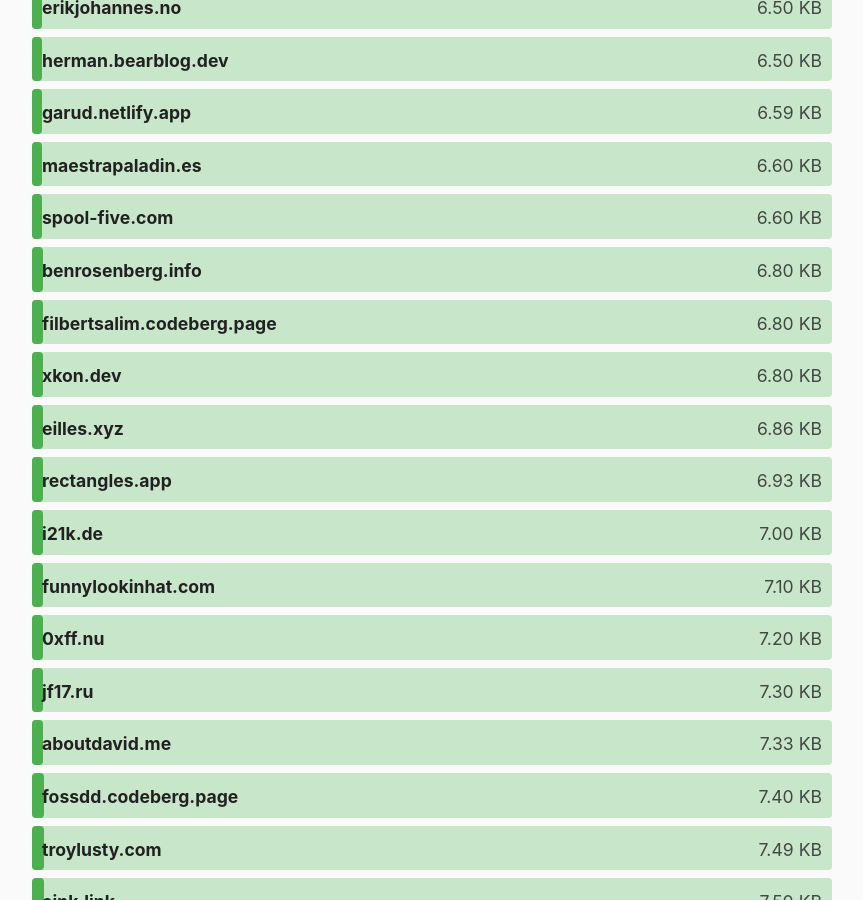
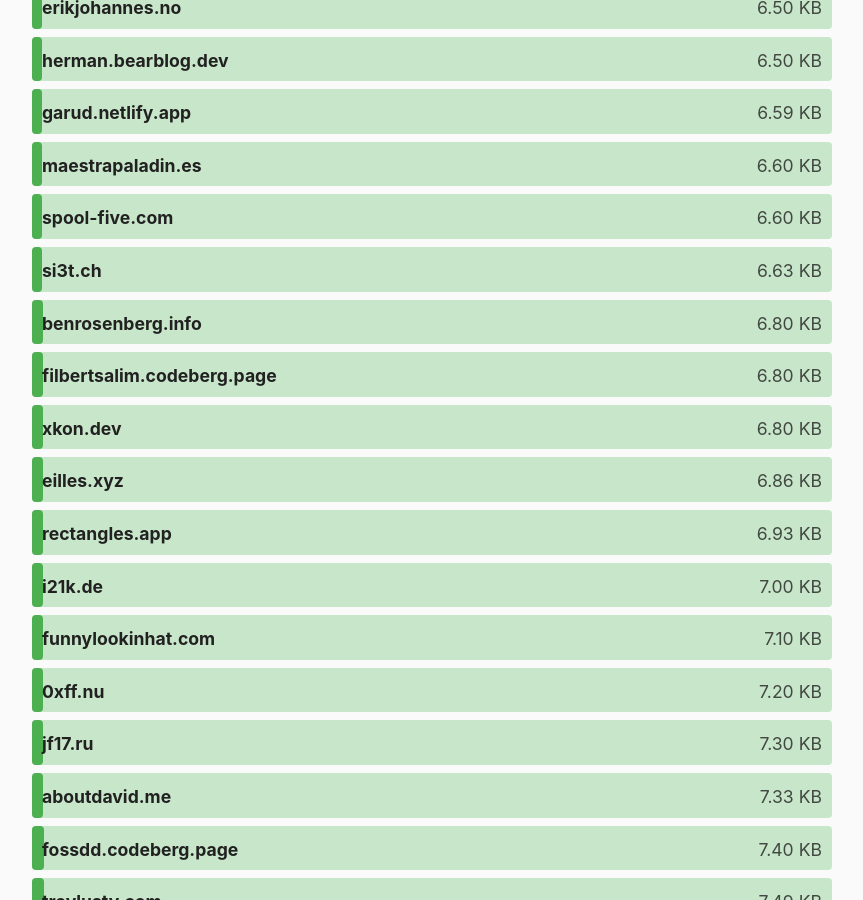
Before and after one commit to kevquirk/512kb.club, a Jekyll site: the page built from index.md, in a window 1280 px wide and 900 px high, scrolled down 3164 px. Shown: the whole window, without its empty margins (208-1071 px from the left). Built offline with Jekyll 4.4.1, drawn with Linux system fonts in a browser that asks for light colours.

Commit message:
Update sites.yml to add si3t.ch
https://radar.cloudflare.com/scan/a27b59ce-0886-4232-98dc-8d82d5cad643/summary

```diff
--- a/_data/sites.yml
+++ b/_data/sites.yml
@@ -3013,6 +3013,11 @@
   size: 129
   last_checked: 2023-10-21
 
+- domain: si3t.ch
+  url: http://si3t.ch
+  size: 6.63
+  last_checked: 2024-02-18
+
 - domain: silviamaggidesign.com
   url: https://silviamaggidesign.com/
   size: 311
```
